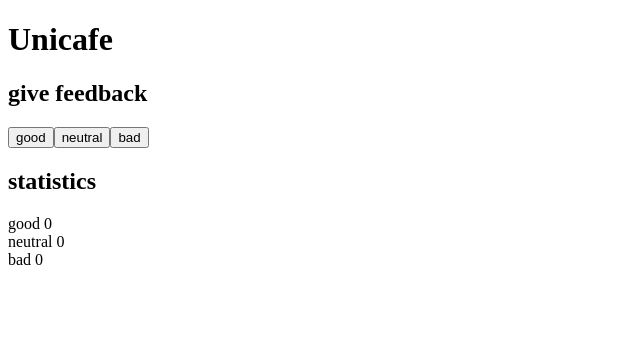
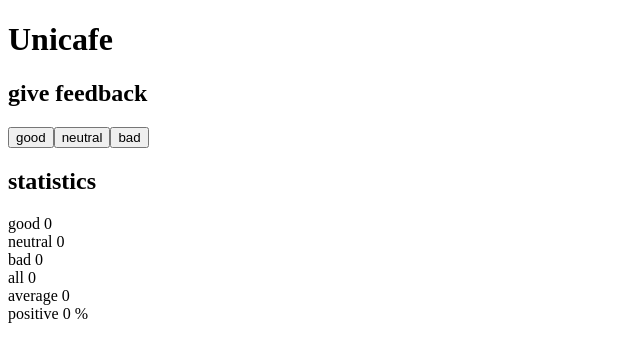
Before and after one commit to sergioruizsan/fullstackopen, a React (Create React App) app in the folder part1/unicafe/: page / in a window 1280 px wide. Shown: the top 362 px of the page, without its empty margins (0-640 px from the left). Built offline with nearby package versions, Linux system fonts and the light colour scheme; the HTML template or start-up script is replaced by a standard one.

Commit message:
1.7: unicafe step2

```diff
--- a/part1/unicafe/src/App.js
+++ b/part1/unicafe/src/App.js
@@ -5,6 +5,10 @@ const App = () => {
   const [good, setGood] = useState(0)
   const [neutral, setNeutral] = useState(0)
   const [bad, setBad] = useState(0)
+
+  const total = good + neutral + bad
+  const average = (good - bad) / total
+  const positive = good / total * 100
 
   return (
     <>
@@ -18,6 +22,9 @@ const App = () => {
       <div>good {good}</div>
       <div>neutral {neutral}</div>
       <div>bad {bad}</div>
+      <div>all {total}</div>
+      <div>average {Number.isNaN(average) ? 0 : average}</div>
+      <div>positive {Number.isNaN(positive) ? 0 : positive} %</div>
     </div>
     </>
   )
```
